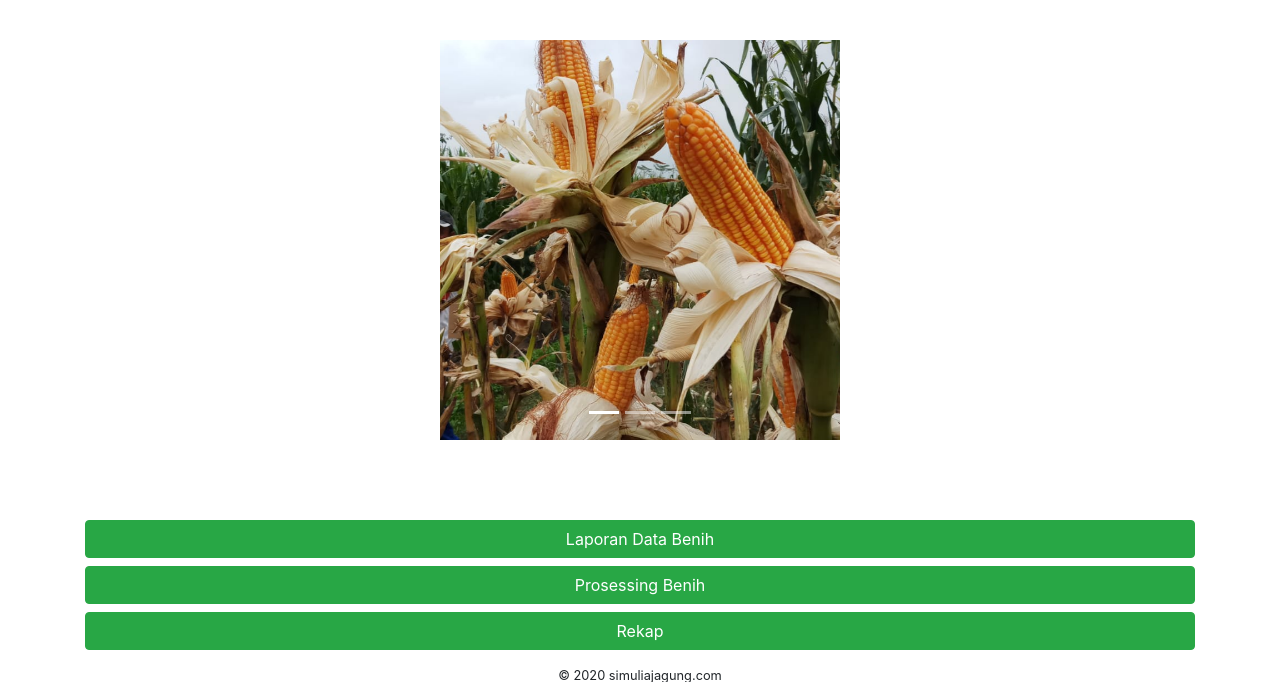
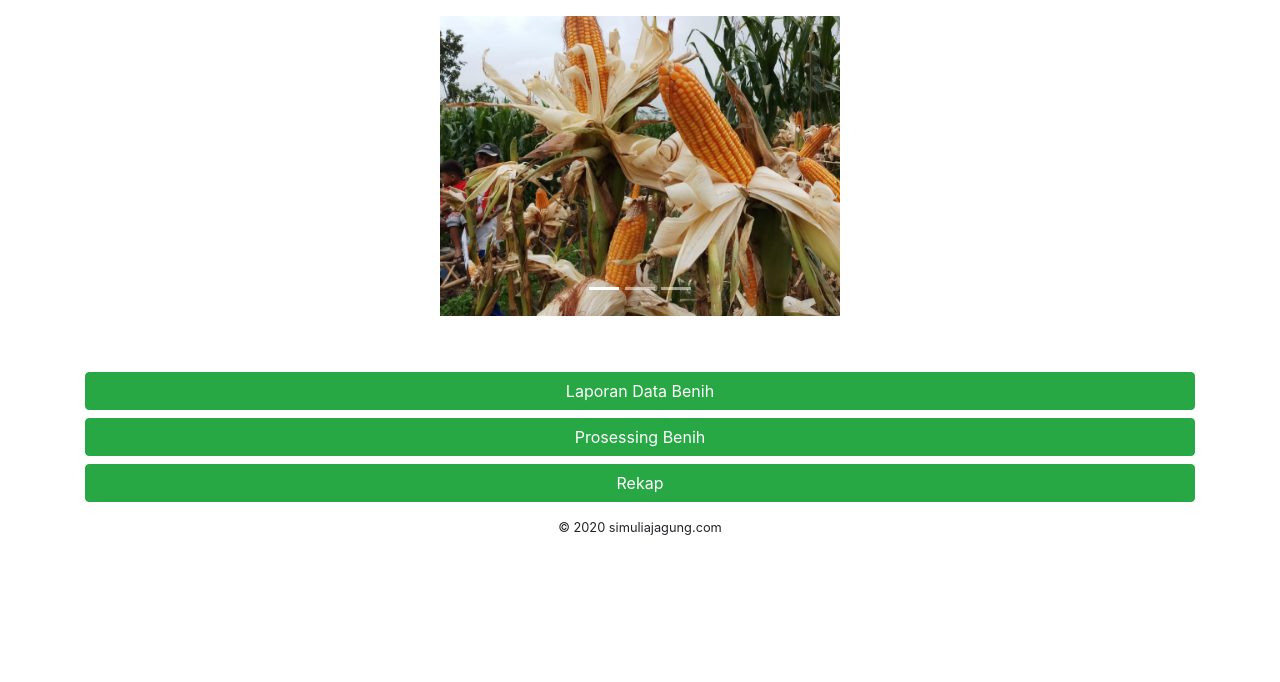
Before and after one commit to adiram17/simuliaproject, a Django app: page / in a window 1280 px wide. Shown: the part 56-738 px from the top of the page. After the commit the page ends 591 px from the top, so only its background shows below. Run offline with Django 3.2, Linux system fonts and the light colour scheme; a user stored in the database is signed in; some libraries are stand-ins or nearby versions.

Commit message:
update home

```diff
--- a/simuliaapp/templates/pages/home.html
+++ b/simuliaapp/templates/pages/home.html
@@ -6,7 +6,7 @@
 <style>
   .img-carousel {
     width: 400px;
-    height: 400px !important;
+    height: 300px !important;
     margin: 0 auto;
     object-fit: cover;
   }
@@ -24,7 +24,6 @@
 <div id="content-wrapper">
   <div class="container ">
     <div>
-      </br>
       {% for message in messages %}
       <div class="alert alert-{{ message.tags }} alert-dismissible" role="alert">
         {{ message }}
@@ -58,7 +57,6 @@
       </div>
       </br>
       </br>
-      </br>
 
       <div class="text-center ">
         <div class="mb-2">
```
